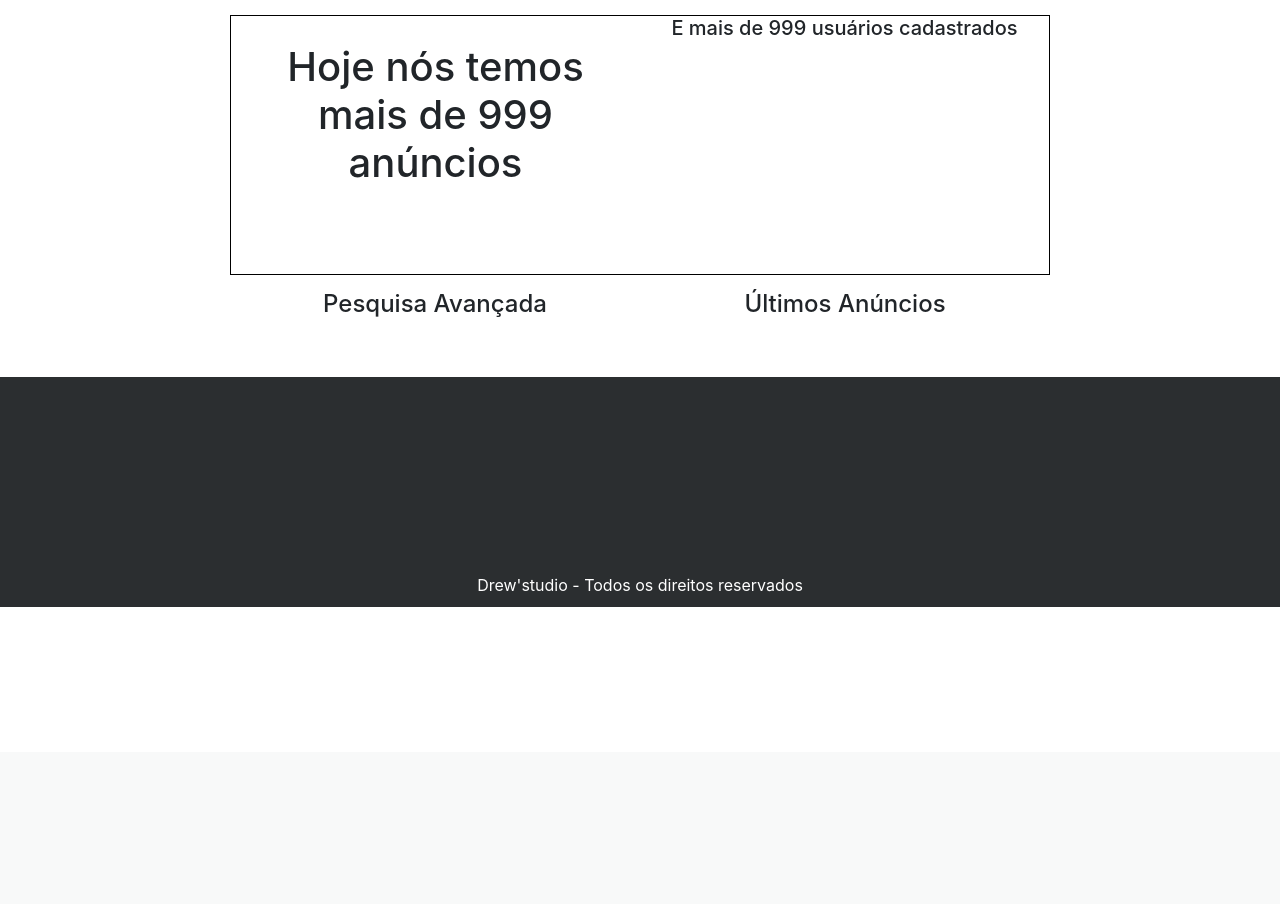
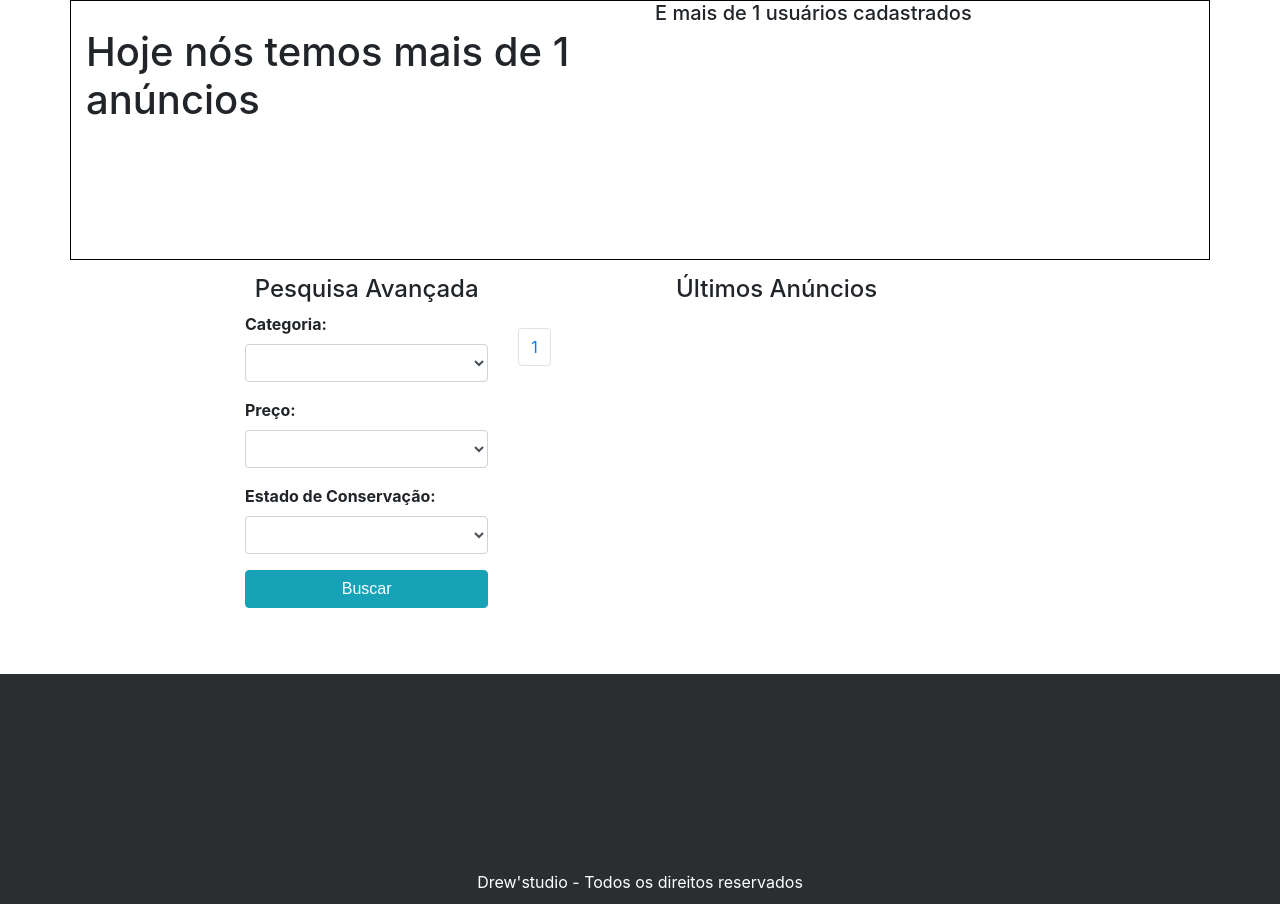
Before and after one commit to EderAndrew/projeto_classificados, a PHP site: page /index.php?p=21e0ae31d9011fe38967b37268f362ab in a window 1280 px wide. Shown: the part 48-952 px from the top of the page. Before the commit the page ends 655 px from the top, so only its background shows below. Run offline with PHP 8.4, Linux system fonts and the light colour scheme; data comes from the database, SQL or seed files in the repository; tables that the repository leaves empty hold one stand-in row (values such as "Sample post").

Commit message:
Criação da página produto, correção da index e iniciando configuração da busca

```diff
--- a/assets/css/style.css
+++ b/assets/css/style.css
@@ -14,13 +14,22 @@
 .classificados h1{
     font-size: 2.5rem;
 }
-.row{
+.pesquisa_anuncio{
     display: flex;
     margin: auto;
     max-width: 100%;
     width: 820px;
     text-align: center;
     margin-top: 15px;
+}
+.pesquisa_anuncio label{
+    display: flex;
+    float: left;
+    font-weight: bold;
+}
+.btn-info{
+    max-width: 100%;
+    width: 280px;
 }
 footer{
     display: flex;
--- a/classes/anuncios.class.php
+++ b/classes/anuncios.class.php
@@ -1,5 +1,21 @@
 <?php
 class Anuncios{
+    public function getTotalAnuncios(){
+        global $pdo;
+
+        $sql = $pdo->prepare("SELECT COUNT(*) as c FROM anuncios");
+        $sql->execute();
+
+        if($sql->rowCount() > 0){
+            $row = $sql->fetch();
+
+            $sql = $row["c"];
+        }
+
+        return $sql;
+
+    }
+
     public function getMeusAnuncios(){
         global $pdo;
 
@@ -20,7 +36,7 @@
 
         $array = array();
 
-        $sql = $pdo->prepare("SELECT * FROM anuncios WHERE id = :id");
+        $sql = $pdo->prepare("SELECT *, (select categorias.nome from categorias where categorias.id = anuncios.id_categoria) as categoria, (select usuarios.telefone from usuarios where usuarios.id = anuncios.id_usuario) as telefone FROM anuncios WHERE id = :id");
         $sql->bindValue(":id", $id);
         $sql->execute();
 
@@ -28,7 +44,7 @@
             $array = $sql->fetch();
             $array['fotos'] = array();
 
-            $sql = $pdo->prepare("SELECT id,url FROM anuncios_imagens WHERE id_anuncio = :id_anuncio");
+            $sql = $pdo->prepare("SELECT id, url FROM anuncios_imagens WHERE id_anuncio = :id_anuncio");
             $sql->bindValue(":id_anuncio", $id);
             $sql->execute();
 
@@ -69,7 +85,7 @@
         if(count($fotos) > 0){
             for($q=0; $q < count($fotos['tmp_name']); $q++){
                 $tipo = $fotos['type'][$q];
-                //se tipo de arquivo for um jpg ou png
+                //se tipo de arquivo estiver dentro do array
                 if(in_array($tipo, array('image/jpeg', 'image/png'))){
                     $tmpname = md5(time().rand(0,9999)).'.jpg';
                     move_uploaded_file($fotos['tmp_name'][$q], 'assets/images/anuncios/'.$tmpname);
@@ -113,6 +129,24 @@
         }
     }
 
+    public function getUltimosAnuncios($page, $perPage){
+        global $pdo;
+
+        $offset = ($page - 1) * $perPage;
+
+        $array = array();
+        $sql = $pdo->prepare("SELECT *,
+            (select anuncios_imagens.url from anuncios_imagens where anuncios_imagens.id_anuncio = anuncios.id limit 1) as url, (select categorias.nome from categorias where categorias.id = anuncios.id_categoria) as categoria FROM anuncios ORDER BY id DESC LIMIT $offset, $perPage");
+        $sql->execute();
+
+        if($sql->rowCount() > 0){
+            $array = $sql->fetchAll();
+        }
+        return $array;
+
+
+    }
+
     public function excluirAnuncio($id){
         global $pdo;
 
@@ -136,6 +170,9 @@
         if($sql->rowCount() > 0){
             $row = $sql->fetch();
             $id_anuncio = $row['id_anuncio'];
+            if (is_file("assets/img/anuncios/".$row['url'])){
+                unlink("assets/img/anuncios/".$row['url']);
+            }
         }
 
         $sql = $pdo->prepare("DELETE FROM anuncios_imagens WHERE id = :id");
@@ -144,4 +181,6 @@
 
         return $id_anuncio;
     }
+
+
 }
--- a/classes/usuarios.class.php
+++ b/classes/usuarios.class.php
@@ -56,5 +56,20 @@
         }
 
     }
+
+    public function getTotalUsuarios(){
+        global $pdo;
+
+        $sql = $pdo->prepare("SELECT COUNT(*) as u FROM usuarios");
+        $sql->execute();
+
+        if($sql->rowCount() > 0){
+            $row = $sql->fetch();
+
+            $sql = $row["u"];
+        }
+
+        return $sql;
+    }
 }
 ?>
--- a/editar-anuncio.php
+++ b/editar-anuncio.php
@@ -20,7 +20,6 @@
         } else{//ja conseidera como vazio
             $fotos = array();
         }
-
 
         $a->editAnuncio($titulo, $categoria, $valor, $descricao, $estado, $fotos, $_GET['id']);
         ?>
@@ -90,7 +89,7 @@
                         <?php foreach($info['fotos'] as $foto):?>
                             <div class="foto_item">
                                 <img src="assets/images/anuncios/<?php echo $foto['url']; ?>" class="img-thumbnail" border="0" />
-                                <a href="" class="btn btn-success">Excluir imagem</a>
+                                <a href="excluir-foto.php?id=<?php echo $foto['id']; ?>" class="btn btn-success">Excluir imagem</a>
                             </div>
                         <?php endforeach; ?>
                     </div>
--- a/index.php
+++ b/index.php
@@ -1,20 +1,102 @@
 <?php require "templates/header.php";?>
+<?php
+    require "classes/anuncios.class.php";
+    require "classes/categorias.class.php";
+
+    $a = new Anuncios();
+    $u = new Usuarios();//o require ja esta no header
+    $c = new Categorias();
+
+    $total_anuncios = $a->getTotalAnuncios();
+    $total_usuarios = $u->getTotalUsuarios();
+
+    //Pegar página atual
+    $p = 1;
+    if(isset($_GET['p']) && !empty($_GET['p'])){
+        $p = addslashes($_GET['p']);
+    }
+    $por_pagina = 2;
+    $total_paginas = ceil($total_anuncios / $por_pagina);
+
+    $anuncios = $a->getUltimosAnuncios($p, 2);//pegar página como parâmetro
+    $categorias = $c->getLista();
+?>
 <section>
     <div class="container">
         <div class="row classificados">
             <div class="col-sm-6">
-                <h1>Hoje nós temos mais de 999 anúncios</h1>
+                <h1>Hoje nós temos mais de <?php echo $total_anuncios; ?> anúncios</h1>
             </div>
             <div class="col-sm-6">
-                <h5>E mais de 999 usuários cadastrados</h5>
+                <h5>E mais de <?php echo $total_usuarios; ?> usuários cadastrados</h5>
             </div>
         </div>
-        <div class="row">
-            <div class="col-sm-6">
+        <div class="row pesquisa_anuncio">
+            <div class="col-sm-4">
                 <h4>Pesquisa Avançada</h4>
+                <form method="GET">
+                    <div class="form-group">
+                        <label for="categoria">Categoria:</label>
+                        <select id="categoria" name="filtros[categoria]" class="form-control">
+                            <option></option>
+                            <?php foreach($categorias as $cat): ?>
+                            <option value="<?php echo $cat['id']; ?>"><?php echo utf8_encode($cat['nome'])?></option>
+                            <?php endforeach; ?>
+                        </select>
+                    </div>
+
+                    <div class="form-group">
+                        <label for="preco">Preço:</label>
+                        <select id="preco" name="filtros[categoria]" class="form-control">
+                            <option></option>
+                           <option value="0-50">R$ 0 - 50</option>
+                           <option value="51-100">R$ 51 - 100</option>
+                           <option value="101-200">R$ 101 - 200</option>
+                           <option value="201-500">R$ 201 - 500</option>
+                        </select>
+                    </div>
+
+                    <div class="form-group">
+                        <label for="estado">Estado de Conservação:</label>
+                        <select id="estado" name="filtros[categoria]" class="form-control">
+                            <option></option>
+                           <option value="0">Ruim</option>
+                           <option value="1">Bom</option>
+                           <option value="2">Ótimo</option>
+                        </select>
+                    </div>
+                    <div class="form-group">
+                        <input type="submit" class="btn btn-info" value="Buscar" />
+                    </div>
+                </form>
             </div>
-            <div class="col-sm-6">
+            <div class="col-sm-8">
                 <h4>Últimos Anúncios</h4>
+                <table class="table table-striped">
+                    <tbody>
+                        <?php foreach($anuncios as $anuncio):?>
+                        <tr>
+                            <td>
+                                <?php if(!empty($anuncio['url'])):?>
+                                    <img src="assets/images/anuncios/<?php echo $anuncio['url']; ?>" height="50" border="0" />
+                                <?php else:?>
+                                    <img src="assets/images/anuncios/default.jpg" height="50" border="0" />
+                                <?php endif;?>
+                            </td>
+                            <td>
+                                <a href="produto.php?id=<?php echo $anuncio['id']; ?>"><?php echo $anuncio["titulo"]; ?></a><br>
+                                <?php echo utf8_encode($anuncio['categoria']); ?>
+                            </td>
+                            <td>R$ <?php echo number_format($anuncio["valor"], 2);?></td>
+                        </tr>
+                        <?php endforeach;?>
+                    </tbody>
+                </table>
+                <ul class="pagination">
+                    <?php for($q=1;$q<=$total_paginas;$q++): ?>
+                    <li class="page-item"><a class="page-link" href="index.php?p=<?php echo $q; ?>"><?php echo $q?></a></li>
+                    <?php endfor; ?>
+                </ul>
             </div>
         </div>
     </div>
```
Also changed, not shown: produto.php (added, +55 -0 lines), assets/images/anuncios/21e0ae31d9011fe38967b37268f362ab.jpg (added), assets/images/anuncios/3d40e474907a8a35c05dbe9f2ab461dd.jpg (added), assets/images/anuncios/923f0ce260dc55ac5bcade4ce19222df.jpg (added), assets/images/anuncios/98b609095d84e8f1168ac712ec804db0.jpg (added), assets/images/anuncios/c2033482ff83534cf2c2fa50a96c5ec7.jpg (added), assets/images/anuncios/d0ba758fbfd894820c8751da3da3b9f2.jpg (added), assets/images/anuncios/df4d5eb78e5e8f37d1a357bbd50e55ba.jpg (added), assets/images/anuncios/e8a2bb40f68d519fd4be1233630aeb5c.jpg (added).
